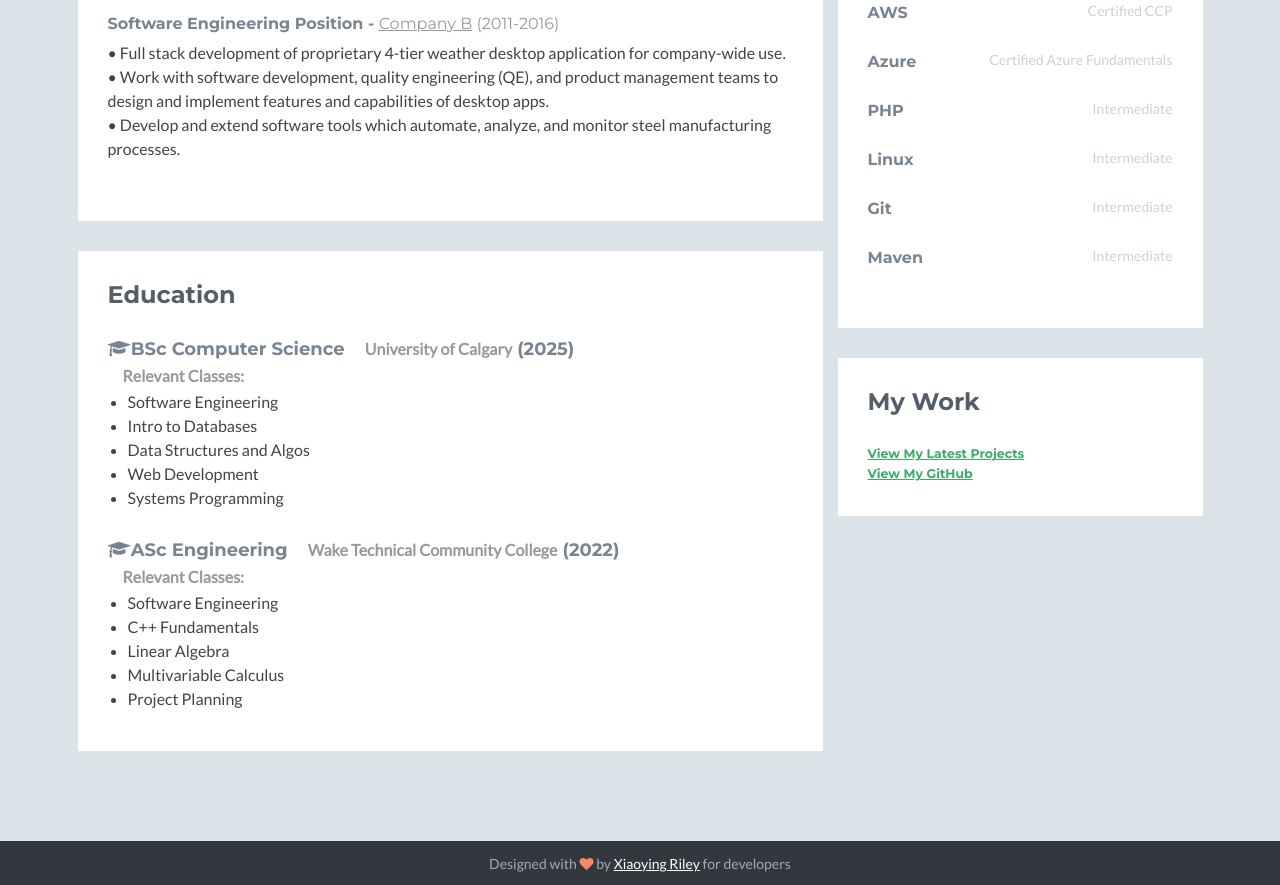
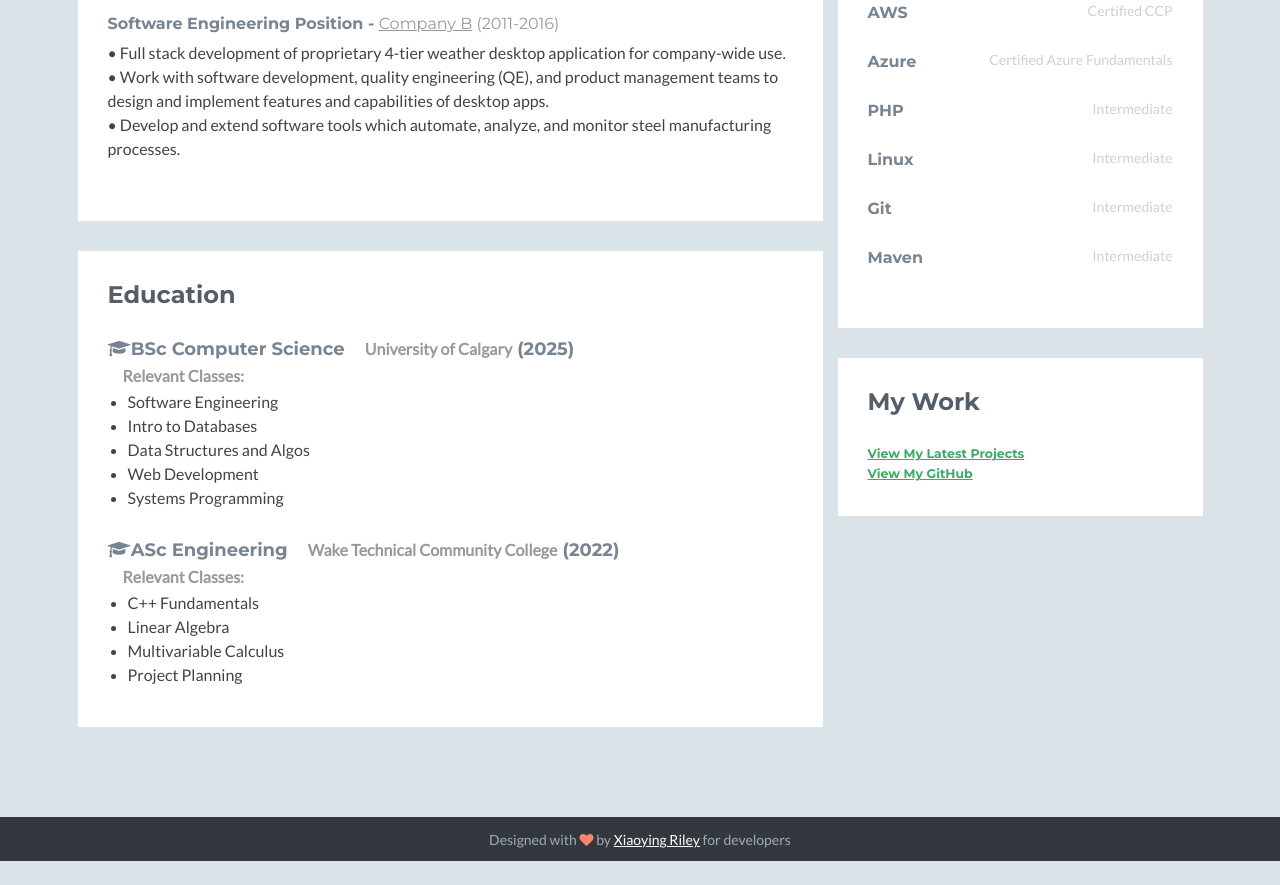
Before and after one commit to kylinblue/kylinblue.github.io, a plain HTML site: page index.html in a window 1280 px wide. Shown: the part 908-1793 px from the top of the page. After the commit the page ends 1769 px from the top, so only its background shows below. Drawn offline with nearby package versions, Linux system fonts and the light colour scheme; no server answers.

Commit message:
test commit

```diff
--- a/index.html
+++ b/index.html
@@ -160,7 +160,6 @@
 
                         <h6 class="university">Relevant Classes:</h6>
                         <ul>
-                            <li>Software Engineering</li>
                             <li>C++ Fundamentals</li>
                             <li>Linear Algebra</li>
                             <li>Multivariable Calculus</li>
```
